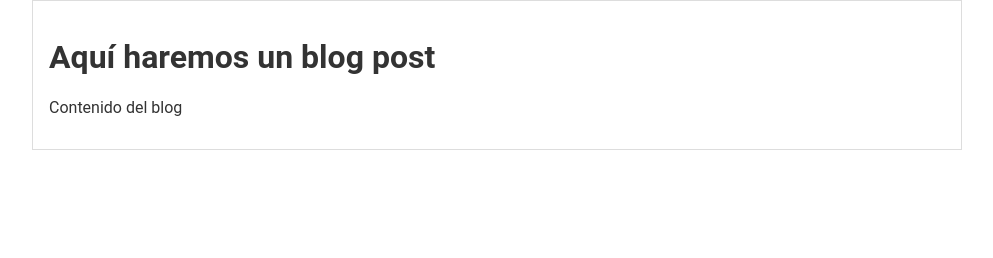
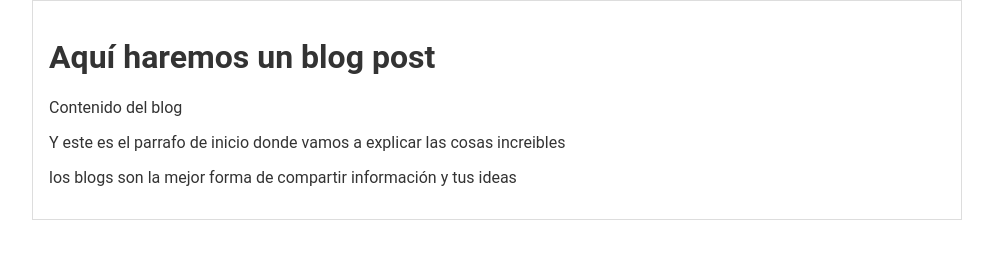
Before and after one commit to enriquecastillo107/hyperblog, a plain HTML site: page index.html in a window 1280 px wide. Shown: the whole page, without its empty margins (143-1136 px from the left). Drawn offline with Linux system fonts and the light colour scheme.

Commit message:
agregado contenido adicional

```diff
--- a/index.html
+++ b/index.html
@@ -8,6 +8,8 @@
             <div id="post">
                 <h1> Aquí haremos un blog post</h1>
                 <p>Contenido del blog</p>
+                <p>Y este es el parrafo de inicio donde vamos a explicar las cosas increibles</p>
+                <p>los blogs son la mejor forma de compartir información y tus ideas</p>
             </div>
         </div>
     </body>
```
